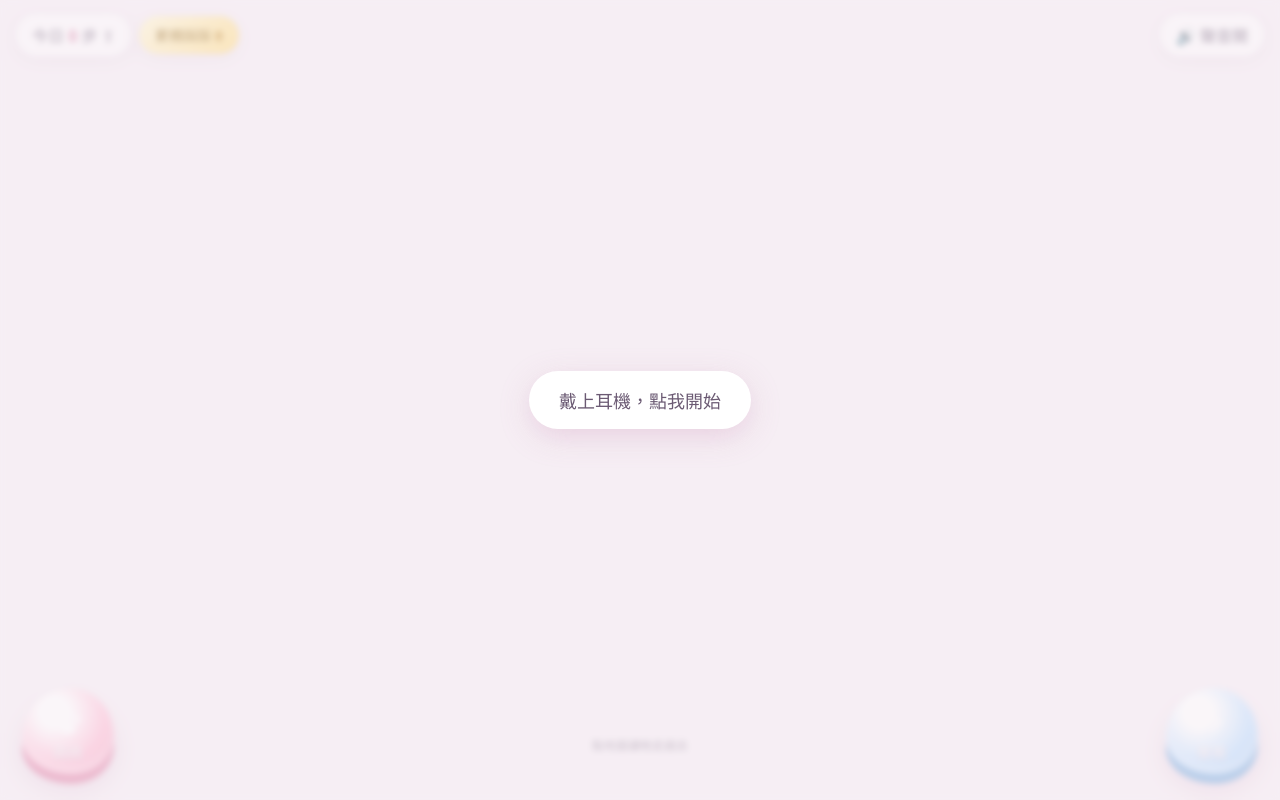
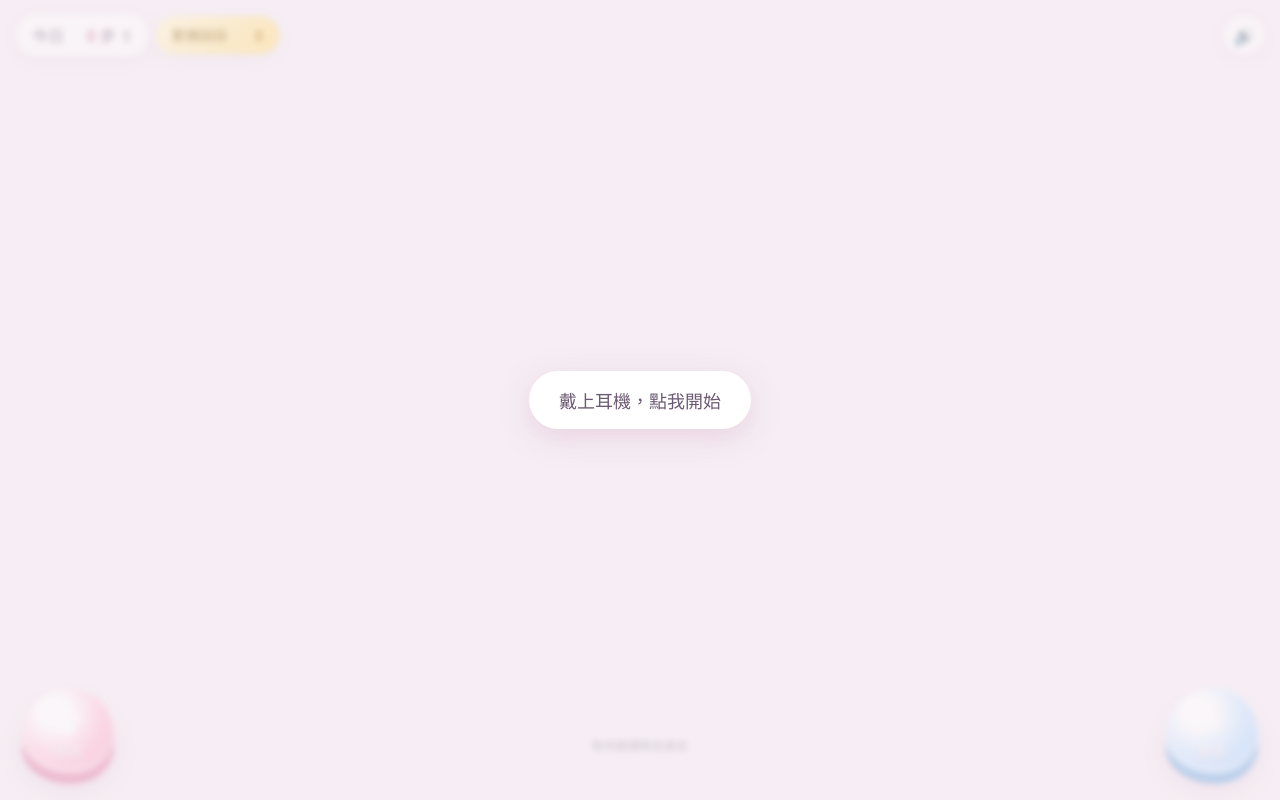
Before and after one commit to onholdlab/walking-cat, a plain HTML site: page index.html in a window 1280 px wide. Drawn offline with nearby package versions, Linux system fonts and the light colour scheme; a web font is replaced by a local one.

Commit message:
Keep HUD on one line (no jumping as numbers grow); clearer cover text
Co-Authored-By: Claude Opus 5.5 <noreply@anthropic.com>
Claude-Session: https://claude.ai/code/session_01CzYSXy7b4PmADMQ7R6Y71T

```diff
--- a/index.html
+++ b/index.html
@@ -1,4 +1,4 @@
-<!doctype html><html lang="zh-Hant"><head><meta charset="utf-8"><meta name="viewport" content="width=device-width,initial-scale=1,viewport-fit=cover"><meta property="og:title" content="果凍貓散步"><meta property="og:image" content="https://onholdlab.github.io/walking-cat/cover.png"><meta property="og:image:width" content="1200"><meta property="og:image:height" content="630"><meta name="twitter:card" content="summary_large_image"><meta name="twitter:title" content="果凍貓散步"><meta name="twitter:image" content="https://onholdlab.github.io/walking-cat/cover.png"><meta property="og:description" content="一隻踩果凍的貓。牠走到哪，地板就噗嘰陷下去。"><style>:root{padding-top:env(safe-area-inset-top,0px);padding-bottom:env(safe-area-inset-bottom,0px)}img{max-width:100%}[hidden]{display:none!important}</style><script data-goatcounter="https://onholdlab.goatcounter.com/count" async src="//gc.zgo.at/count.js"></script></head><body>
+<!doctype html><html lang="zh-Hant"><head><meta charset="utf-8"><meta name="viewport" content="width=device-width,initial-scale=1,viewport-fit=cover"><meta property="og:title" content="果凍貓散步"><meta property="og:image" content="https://onholdlab.github.io/walking-cat/cover.png?v=2"><meta property="og:image:width" content="1200"><meta property="og:image:height" content="630"><meta name="twitter:card" content="summary_large_image"><meta name="twitter:title" content="果凍貓散步"><meta name="twitter:image" content="https://onholdlab.github.io/walking-cat/cover.png?v=2"><meta property="og:description" content="一隻踩果凍的貓。牠走到哪，地板就噗嘰陷下去。"><style>:root{padding-top:env(safe-area-inset-top,0px);padding-bottom:env(safe-area-inset-bottom,0px)}img{max-width:100%}[hidden]{display:none!important}</style><script data-goatcounter="https://onholdlab.goatcounter.com/count" async src="//gc.zgo.at/count.js"></script></head><body>
 <title>果凍貓散步</title>
 <meta name="claude:viewport-fit-sides" content="cover">
 <style>
@@ -26,7 +26,12 @@ button.chip{border:0;color:var(--ink);font:inherit;cursor:pointer}
 .start{position:fixed;inset:0;display:grid;place-items:center;background:rgba(246,238,244,.55);backdrop-filter:blur(3px);z-index:5}
 .start button{border:0;background:#fff;color:var(--ink);font:500 18px var(--f);padding:16px 30px;border-radius:999px;box-shadow:0 8px 30px rgba(200,140,180,.3);cursor:pointer}
 .tip{position:fixed;bottom:calc(46px + env(safe-area-inset-bottom,0px));left:130px;right:130px;text-align:center;font-size:12px;opacity:.65;pointer-events:none}
-.grp{display:flex;gap:8px;align-items:center;flex-wrap:wrap}
+.grp{display:flex;gap:6px;align-items:center;flex-wrap:nowrap;min-width:0}
+.chip{white-space:nowrap;flex:none}
+.chip b{display:inline-block;text-align:right;font-variant-numeric:tabular-nums}
+#n{min-width:3ch}#tot{min-width:4ch}
+#snd{width:40px;height:38px;padding:0;display:grid;place-items:center;font-size:17px}
+@media (max-width:420px){.chip{padding:8px 11px;font-size:13px}}
 .gold{background:linear-gradient(135deg,#fff6cf,#ffd978);color:#8a5a00}.gold b{color:#b57300}
 #stepBtn{cursor:pointer}#stepBtn:focus-visible,.sbtn:focus-visible,#sclose:focus-visible{outline:3px solid #f3a6c4}
 .sheet{position:fixed;inset:0;z-index:9;display:grid;place-items:center;background:rgba(107,90,115,.38);backdrop-filter:blur(4px);padding:max(16px,env(safe-area-inset-top,0px)) max(16px,env(safe-area-inset-right,0px)) max(16px,env(safe-area-inset-bottom,0px)) max(16px,env(safe-area-inset-left,0px))}
@@ -44,7 +49,7 @@ button.chip{border:0;color:var(--ink);font:inherit;cursor:pointer}
 @media (prefers-reduced-motion:reduce){.pad{transition:none}}
 </style>
 <link rel="stylesheet" href="https://fonts.googleapis.com/css2?family=Zen+Maru+Gothic:wght@500&display=swap">
-<div class="hud"><div class="grp"><button class="chip" id="stepBtn" aria-label="分享今日貓貓步數">今日 <b id="n">0</b> 步 ⇪</button><span class="chip gold">累積踩踩 <b id="tot">0</b></span></div><button class="chip" id="snd">🔊 聲音開</button></div>
+<div class="hud"><div class="grp"><button class="chip" id="stepBtn" aria-label="分享今日貓貓步數">今日 <b id="n">0</b> 步 ⇪</button><span class="chip gold">累積踩踩 <b id="tot">0</b></span></div><button class="chip" id="snd" aria-label="聲音開">🔊</button></div>
 <button class="pad" id="jump" aria-label="跳躍"><svg viewBox="0 0 40 40" fill="#fff"><ellipse cx="20" cy="26" rx="9" ry="7.5"/><circle cx="9" cy="16" r="4"/><circle cx="16" cy="10" r="4"/><circle cx="24" cy="10" r="4"/><circle cx="31" cy="16" r="4"/></svg><span>跳跳</span></button>
 <button class="pad" id="run" aria-label="奔跑（按住）"><svg viewBox="0 0 40 40" fill="none" stroke="#fff" stroke-width="4" stroke-linecap="round" stroke-linejoin="round"><path d="M8 12l9 8-9 8"/><path d="M21 12l9 8-9 8"/></svg><span>衝衝</span></button>
 <div class="tip">點地面讓牠走過去</div>
@@ -171,7 +176,7 @@ function slimeStep(pan,big){const t=AC.currentTime,src=AC.createBufferSource(),g
  p.pan.value=pan;src.connect(g).connect(p).connect(AC.destination);src.start(t);src.stop(t+d+.02)}
 
 let restLong=false;
-document.getElementById('snd').onclick=e=>{on=!on;e.currentTarget.textContent=on?'🔊 聲音開':'🔈 聲音關'};
+document.getElementById('snd').onclick=e=>{on=!on;e.currentTarget.textContent=on?'🔊':'🔈';e.currentTarget.setAttribute('aria-label',on?'聲音開':'聲音關')};
 function splash(x,z,pan,amp=1,quiet=false){rp[ri].set(x,z,G.uniforms.t.value,amp*(.8+Math.random()*.35));rc[ri].set(...cellCol(x,z));ri=(ri+1)%MAX;if(!quiet){squish(pan,amp>1.2?1:0);addStep()}}
 
 // 防止 Threads / IG 內建瀏覽器上下拖動把頁面拉走（分享卡片內仍可捲動）
```
Also changed, not shown: cover.png.
